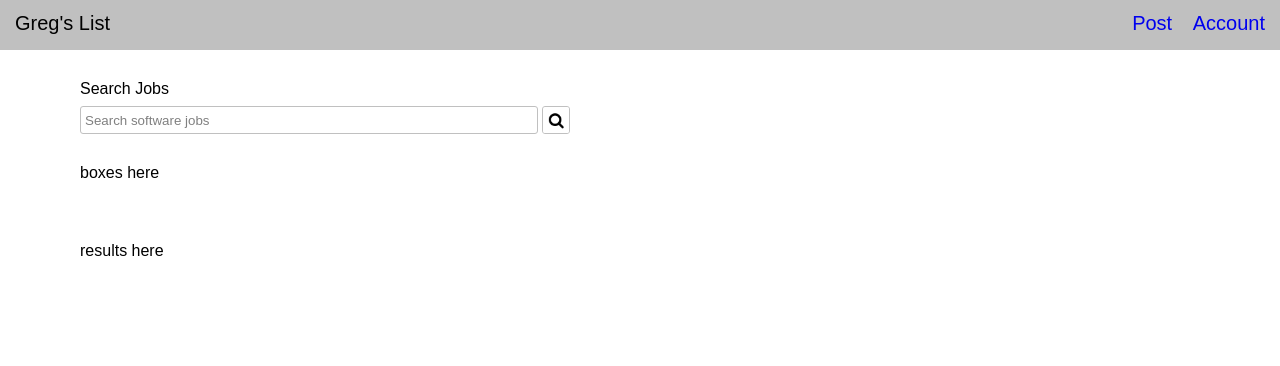
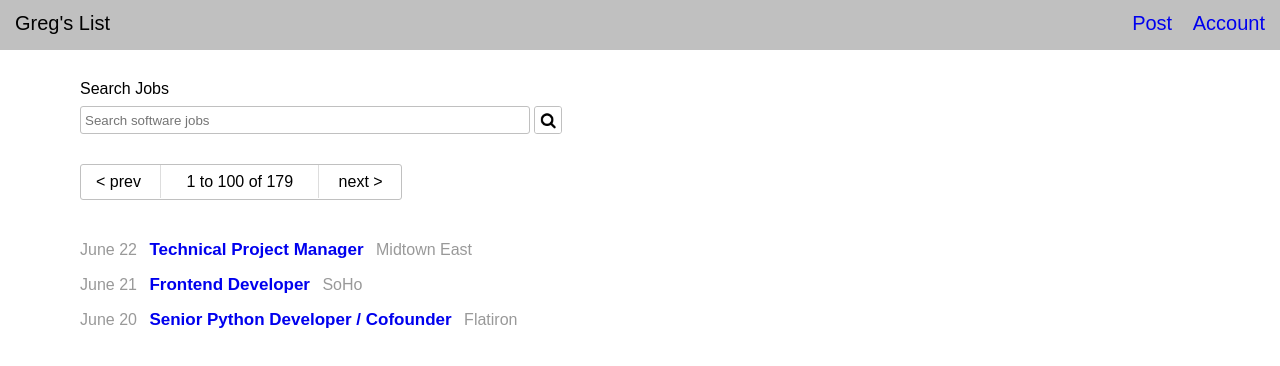
Before and after one commit to tmgaffney/gregslist, a plain HTML site: page index.html in a window 1280 px wide. Drawn offline with Linux system fonts and the light colour scheme.

Commit message:
finished ver1 of page for review

```diff
--- a/index.html
+++ b/index.html
@@ -13,20 +13,39 @@
 		</ul>
 	</nav>
 
-	<section class="search box">
+	<section class="search left-margin">
 		<form>
 			<label>Search Jobs</label>
-			<input type="text" name="search" value="Search software jobs">
+			<input type="text" name="search" placeholder="Search software jobs" class="box-border">
 		</form>
 		<img src="images/magnifying-glass.png" class="button box-border">
 	</section>
 
-	<section class="pages">
-		<p>boxes here</p>
+	<section class="pages left-margin box-border">
+		<a class="pages-button">&lt; prev</a>
+   		<span class="pages-display">1 to 100 of 179</span>
+    	<a class="pages-button">next &gt;</a>
 	</section>
 
-	<section class="results">
-		<p>results here</p>
-	</section>
+	<main class="left-margin">
+    <ul class="listings">
+      <li class="listing">
+        <span class="listing-date">June 22</span>
+        <a href="#" class="listing-title">Technical Project Manager</a>
+        <span class="listing-location">Midtown East</span>
+      </li>
+      <li class="listing">
+        <span class="listing-date">June 21</span>
+        <a href="#" class="listing-title">Frontend Developer</a>
+        <span class="listing-location">SoHo</span>
+      </li>
+      <li class="listing">
+        <span class="listing-date">June 20</span>
+        <a href="#" class="listing-title">Senior Python Developer / Cofounder</a>
+        <span class="listing-location">Flatiron</span>
+      </li>
+    </ul>
+  </main>
+
 </body>
 </html>
--- a/styles/main.css
+++ b/styles/main.css
@@ -1,6 +1,10 @@
 * {
   margin: 0;
   font-family: arial;
+}
+
+a {
+	text-decoration: none;
 }
 
 .container {
@@ -13,46 +17,65 @@
 
 .box-border {
 	border: 1px solid silver;
+	border-radius: 3px;
+}
+
+.left-margin {
+	margin-left: 80px;
 }
 
 .search {
 	margin-top: 80px;
-	margin-left: 80px;
+}
+
+.pages {
+	margin-top: 30px;
+	width: 320px;
+}
+
+.pages-button {
+  font-size: 16px;
+  display: inline-block;
+  padding: 8px 15px;
+}
+
+.pages-display {
+  font-size: 16px;
+  padding: 0 30px;
+  padding: 8px 25px;
+  border-left: 1px solid #DDDDDD;
+  border-right: 1px solid #DDDDDD;
 }
 
 .button {
-	border-radius: 3px;
 	display: inline-block;
 	width: 26px;
 	vertical-align: middle;
 }
 
-.pages {
-	margin-top: 30px;
-	margin-left:80px;
+.listings {
+  padding: 0;
+  margin-top: 40px;
 }
 
-.results {
-	margin-top: 60px;
-	margin-left: 80px;
+.listing {
+  list-style: none;
+  margin-bottom: 15px;
 }
 
-label {
-	display: block;
-	margin-bottom: 8px;
+.listing-date, .listing-location {
+  color: #999;
 }
 
-form {
-	display: inline-block;
+.listing-title {
+  font-weight: bold;
+  font-size: 17px;
+  margin-left: 8px;
+  margin-right: 8px;
 }
 
-input {
-	width: 450px;
-	height: 24px;
-	border: 1px solid silver;
-	border-radius: 3px;
-	padding-left: 4px;
-	color: grey;
+.search-button {
+  vertical-align: bottom;
 }
 
 nav {
@@ -79,6 +102,23 @@ nav li {
 	margin-bottom: 12px;
 }
 
-nav a {
+/*nav a {
 	text-decoration: none;
+}*/
+
+label {
+	display: block;
+	margin-bottom: 8px;
 }
+
+form {
+	display: inline-block;
+}
+
+input {
+	width: 450px;
+	height: 28px;
+	box-sizing: border-box;
+	padding-left: 4px;
+	color: grey;
+}
```
